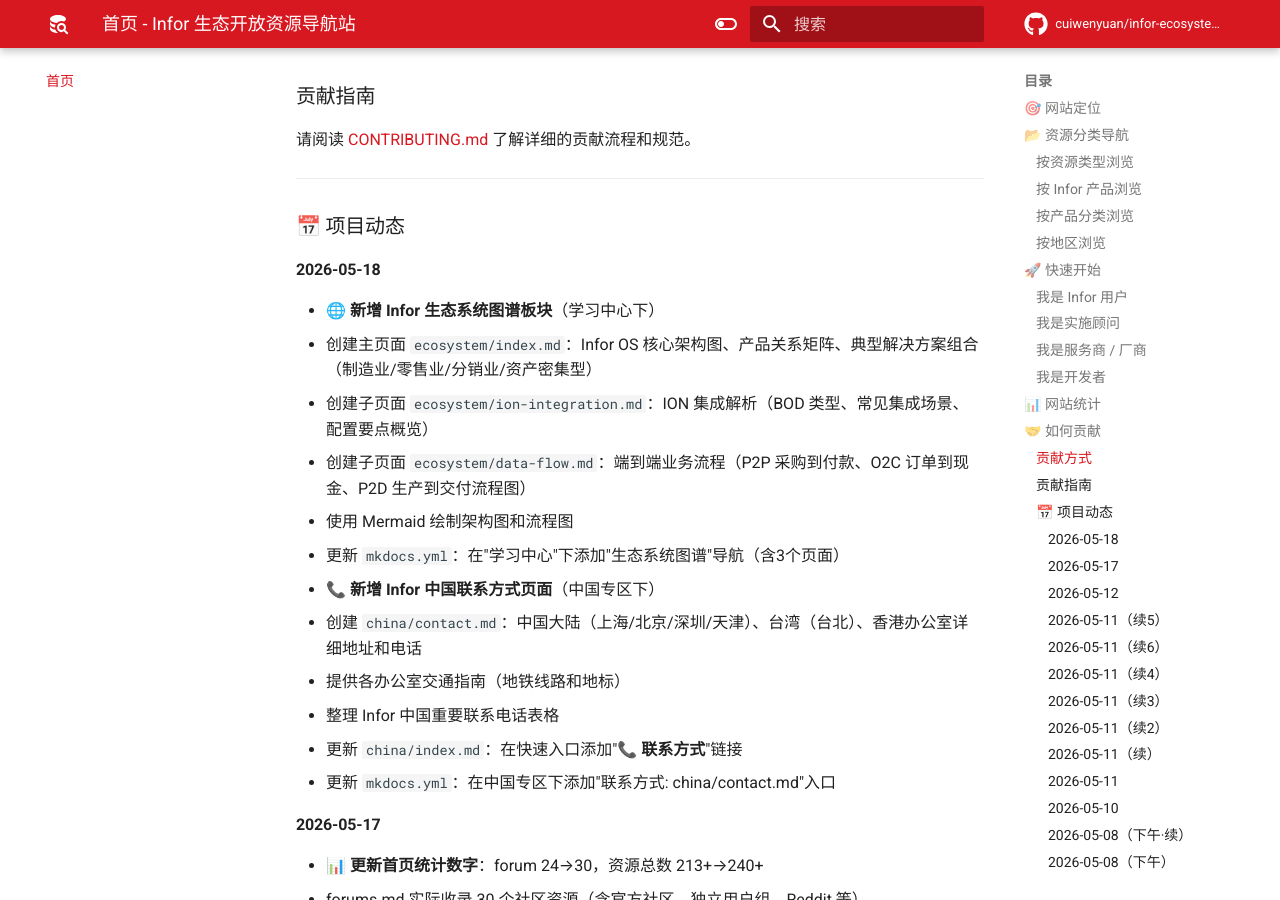
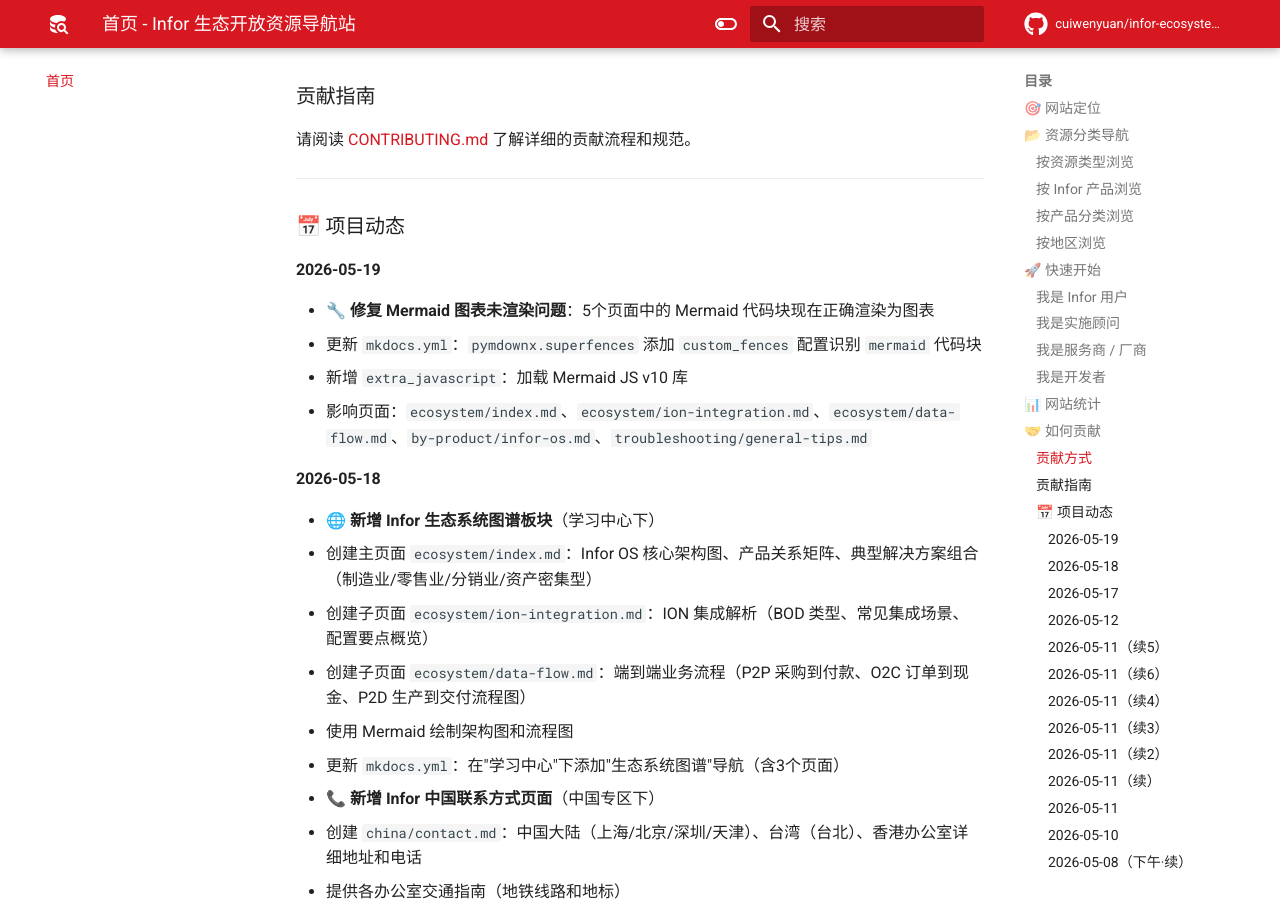
Before and after one commit to cuiwenyuan/infor-ecosystem-open-resources, an MkDocs documentation site: the page built from docs/index.md, in a window 1280 px wide and 900 px high, scrolled down 4206 px. Built offline with MkDocs 1.6.1 and Material for MkDocs 9.7.7, drawn with Linux system fonts in a browser that asks for light colours; comment, search, counter and statistics services are not loaded.

Commit message:
修复 Mermaid 图表未渲染问题
- mkdocs.yml 中 pymdownx.superfences 添加 custom_fences 配置
- 新增 extra_javascript 加载 Mermaid JS v10
- 更新 docs/index.md 项目动态（2026-05-19）
- 影响 5 个页面：ecosystem 3页、infor-os、general-tips
- 构建验证通过，所有 Mermaid 图正确标记 class=mermaid

```diff
--- a/docs/index.md
+++ b/docs/index.md
@@ -159,6 +159,12 @@
 ---
 
 ### 📅 项目动态
+
+#### 2026-05-19
+- 🔧 **修复 Mermaid 图表未渲染问题**：5个页面中的 Mermaid 代码块现在正确渲染为图表
+  - 更新 `mkdocs.yml`：`pymdownx.superfences` 添加 `custom_fences` 配置识别 `mermaid` 代码块
+  - 新增 `extra_javascript`：加载 Mermaid JS v10 库
+  - 影响页面：`ecosystem/index.md`、`ecosystem/ion-integration.md`、`ecosystem/data-flow.md`、`by-product/infor-os.md`、`troubleshooting/general-tips.md`
 
 #### 2026-05-18
 - 🌐 **新增 Infor 生态系统图谱板块**（学习中心下）
--- a/mkdocs.yml
+++ b/mkdocs.yml
@@ -51,7 +51,11 @@
     pygments_lang_class: true
 - pymdownx.inlinehilite
 - pymdownx.snippets
-- pymdownx.superfences
+- pymdownx.superfences:
+    custom_fences:
+      - name: mermaid
+        class: mermaid
+        format: !!python/name:pymdownx.superfences.fence_code_format
 - pymdownx.tabbed:
     alternate_style: true
 - admonition
@@ -70,6 +74,8 @@
   generator: false
 extra_css:
 - assets/css/extra.css
+extra_javascript:
+- https://unpkg.com/mermaid@10/dist/mermaid.min.js
 nav:
 - 首页: index.md
 - 资源中心:
```
